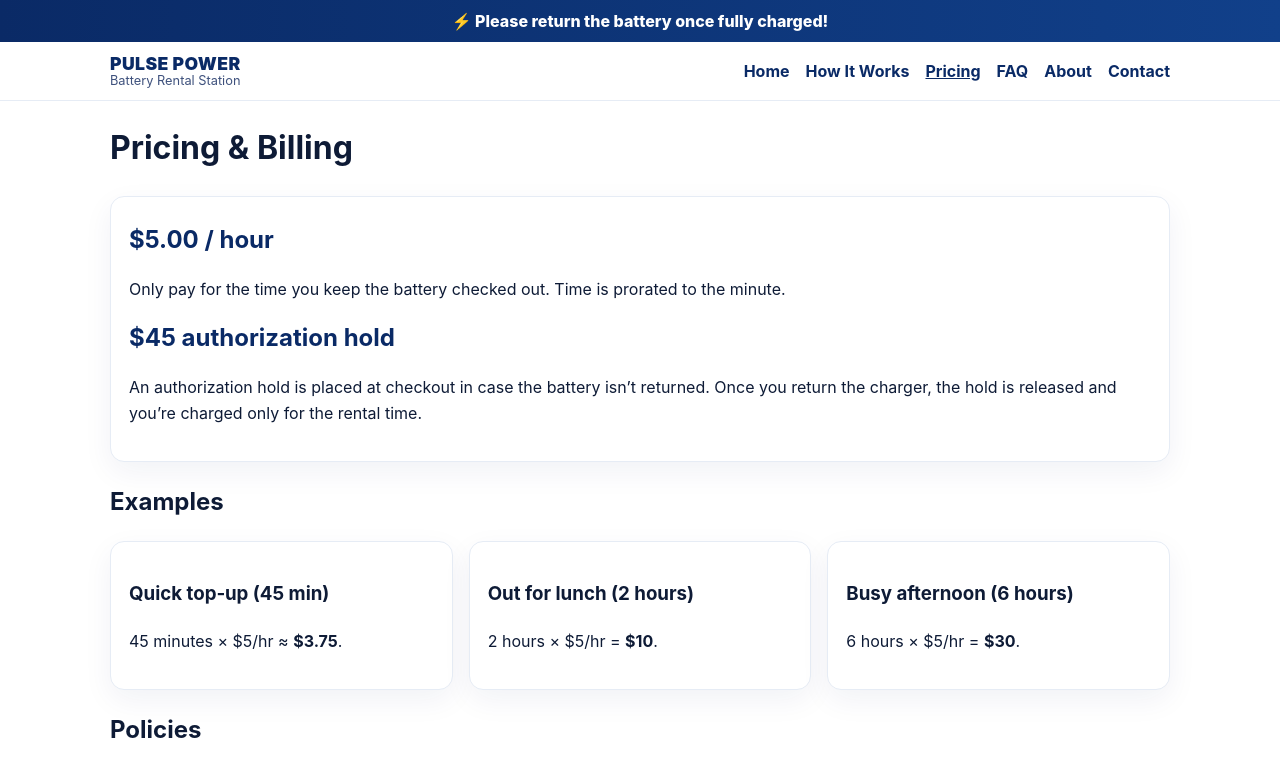
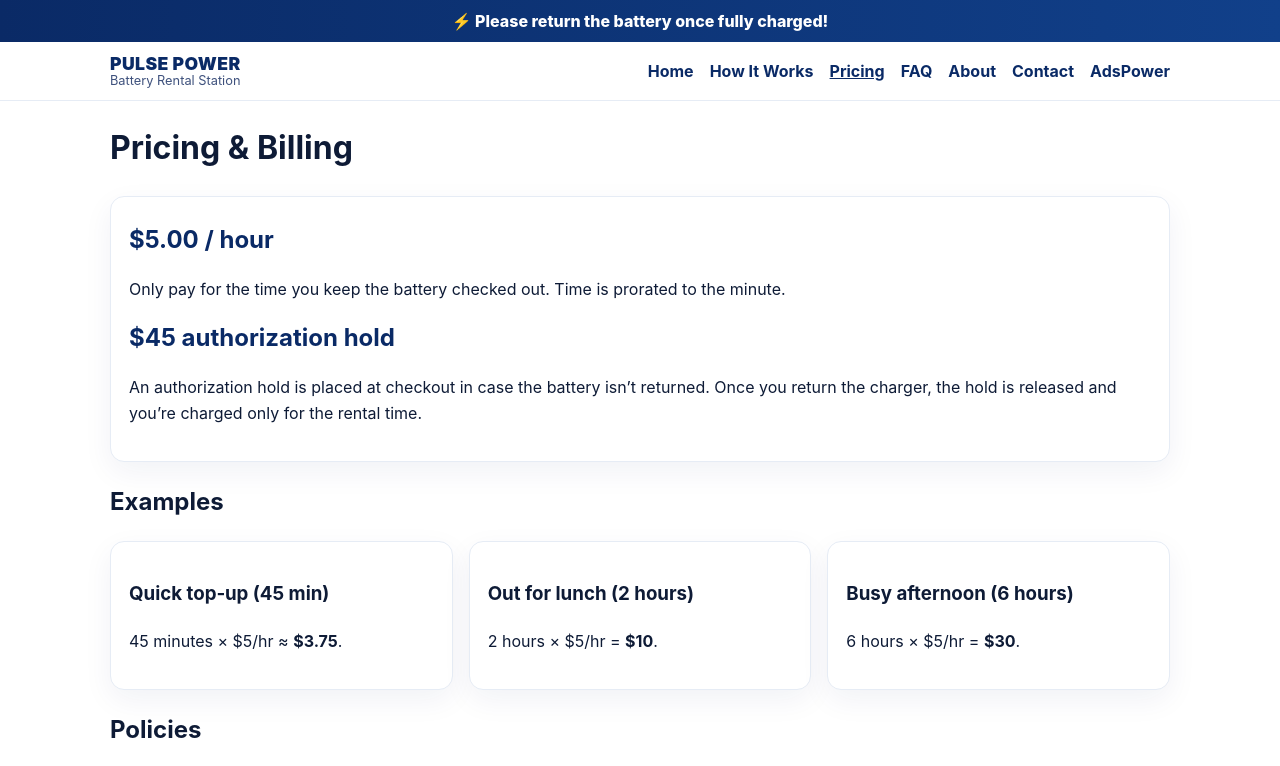
Before and after one commit to colbyfuller50-cyber/PulsePower, a plain HTML site: page pricing.html in a window 1280 px wide. Shown: the top 766 px of the page. Drawn offline with Linux system fonts and the light colour scheme.

Commit message:
Update pricing.html

```diff
--- a/pricing.html
+++ b/pricing.html
@@ -29,6 +29,7 @@
         <a href="faq.html">FAQ</a>
         <a href="about.html">About</a>
         <a href="contact.html">Contact</a>
+        <a href="adspower.html">AdsPower</a>
       </nav>
       <button class="menu-toggle" aria-label="Open menu" onclick="document.querySelector('.mobile-panel').classList.toggle('show')">☰</button>
     </div>
```
